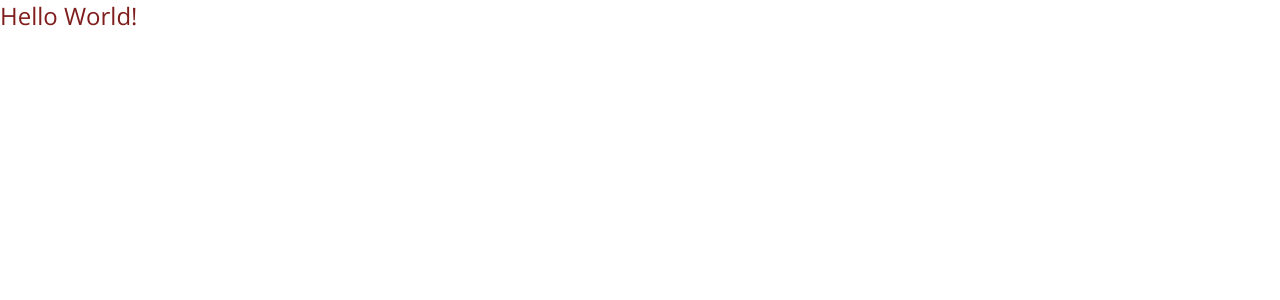
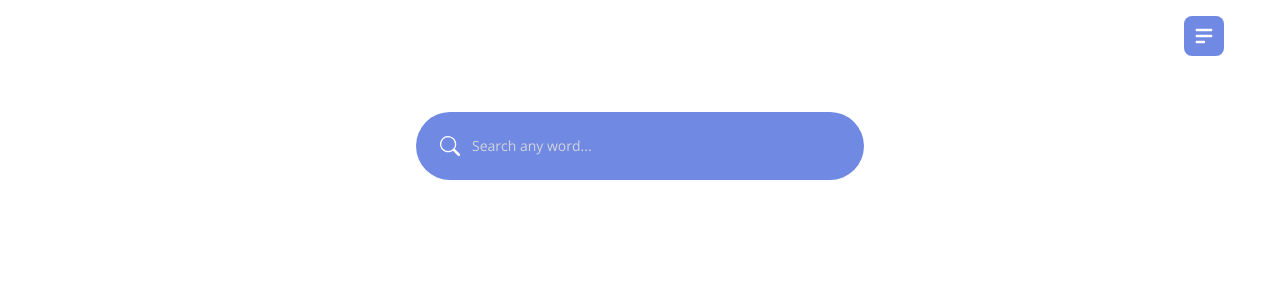
Before and after one commit to priscilla-e/quickdict, a React (Vite) app: page / in a window 1280 px wide. Shown: the top 300 px of the page. Built offline with nearby package versions, Linux system fonts and the light colour scheme.

Commit message:
Add search form component

```diff
--- a/src/App.tsx
+++ b/src/App.tsx
@@ -1,12 +1,17 @@
+import Header from "./components/layout/Header.tsx";
+import SearchForm from "./components/ui/SearchForm.tsx";
 
 function App() {
-
-
   return (
     <>
-      <h1 className="text-red-900 text-2xl">Hello World!</h1>
+      <Header />
+      <main>
+        <div className="flex justify-center px-10 mt-10">
+          <SearchForm onSearch={(e) => alert(e)}/>
+        </div>
+      </main>
     </>
-  )
+  );
 }
 
-export default App
+export default App;
--- /dev/null
+++ b/src/components/ui/SearchForm.tsx
@@ -0,0 +1,35 @@
+import { useRef } from 'react';
+
+import { BsSearch } from 'react-icons/bs';
+
+interface SearchFormProps {
+  onSearch: (e: string) => void;
+}
+
+export default function SearchForm({ onSearch }: SearchFormProps) {
+    const searchInputRef = useRef<HTMLInputElement | null>(null);
+
+    const handleKeyDown = (e: React.KeyboardEvent) => {
+        if (e.key !== 'Enter') return;
+
+        const searchTerm = searchInputRef.current?.value;
+
+        if (!searchTerm?.trim()) return;
+
+        onSearch(searchTerm)
+    };
+
+    return (
+        <div className="relative w-full max-w-md text-white">
+            <input
+                id="search"
+                ref={searchInputRef}
+                type="text"
+                placeholder="Search any word..."
+                className="w-full rounded-full border-none bg-primary-light  px-10 py-3 text-sm placeholder-gray-300 outline-none md:px-14 md:py-6"
+                onKeyDown={handleKeyDown}
+            />
+            <BsSearch className="absolute left-3 top-3 text-xl md:left-6 md:top-6 " />
+        </div>
+    );
+}
```
